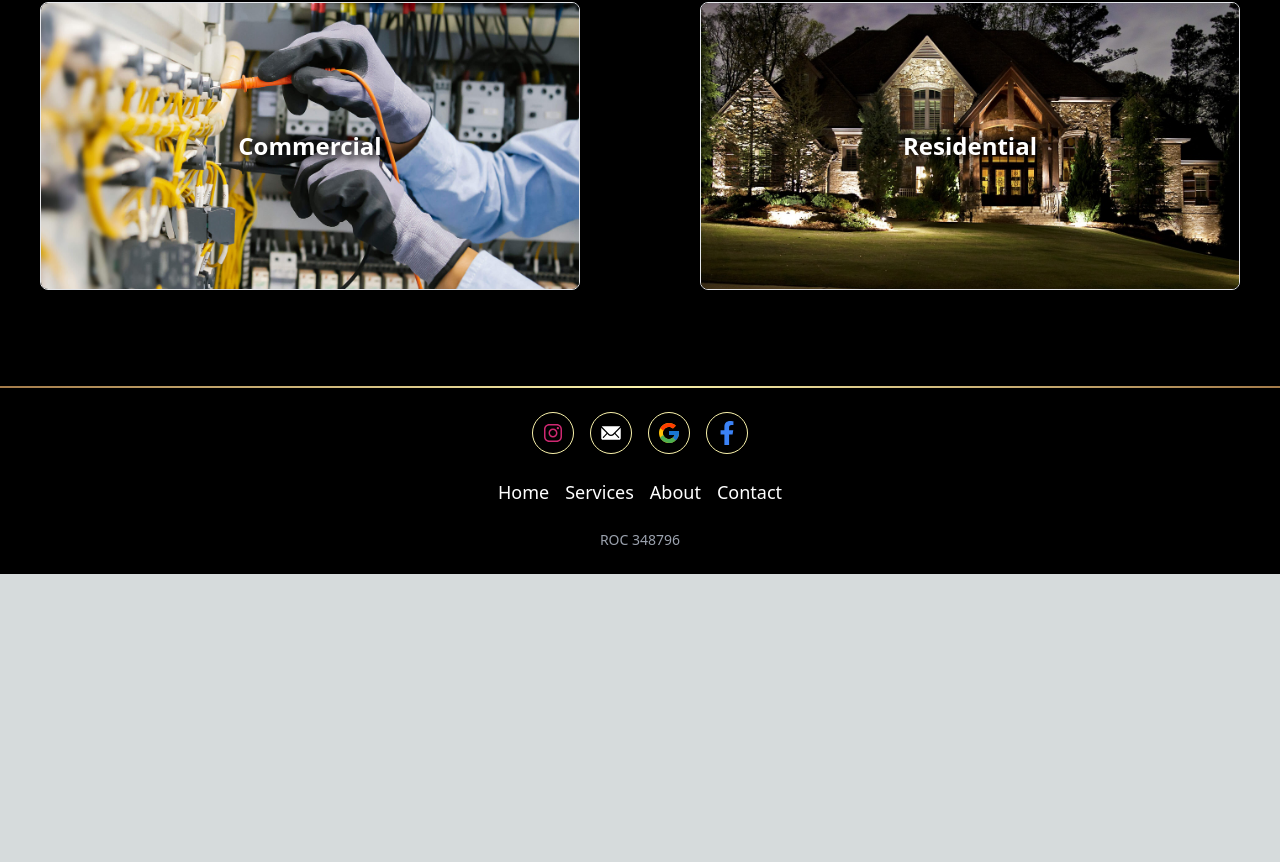
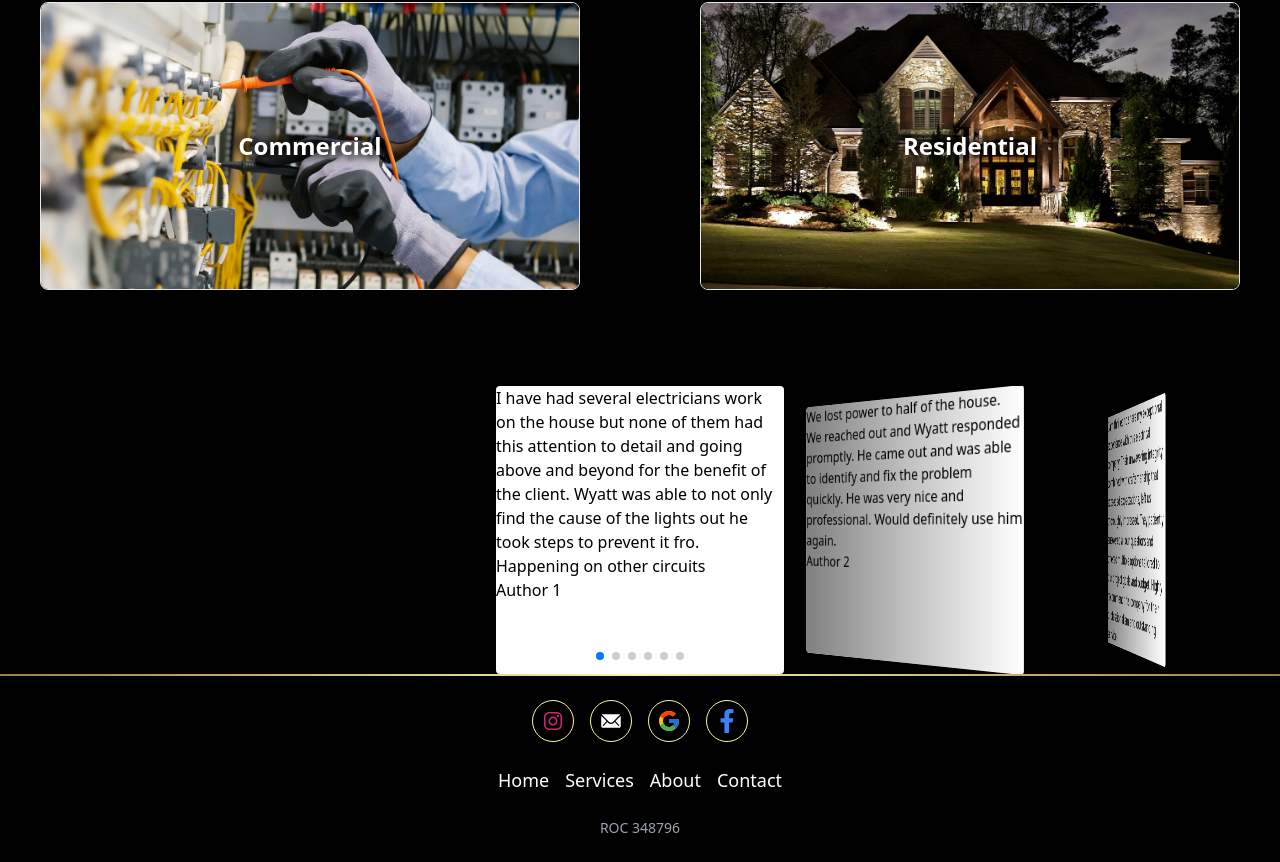
Before and after one commit to Jaron15/GroundedElectrical, a Next.js app: page / in a window 1280 px wide. Shown: the part 852-1714 px from the top of the page. Before the commit the page ends 1426 px from the top, so only its background shows below. Built offline with nearby package versions, Linux system fonts and the light colour scheme.

Commit message:
review carousel basic layout

```diff
--- a/package.json
+++ b/package.json
@@ -15,7 +15,8 @@
     "next": "13.5.6",
     "react": "^18",
     "react-dom": "^18",
-    "react-icons": "^4.12.0"
+    "react-icons": "^4.12.0",
+    "swiper": "^11.0.5"
   },
   "devDependencies": {
     "autoprefixer": "^10",
--- a/src/components/ReviewSlider.js
+++ b/src/components/ReviewSlider.js
@@ -1,18 +1,25 @@
+import React from 'react';
 import { Swiper, SwiperSlide } from 'swiper/react';
 import 'swiper/css';
 import 'swiper/css/effect-coverflow';
 import 'swiper/css/pagination';
-import { EffectCoverflow, Pagination } from 'swiper';
+import { EffectCoverflow, Pagination } from 'swiper/modules';
+
 
 function ReviewSlider() {
-    const reviews = [
-        { text: 'Review 1', author: 'Author 1' },
-        { text: 'Review 2', author: 'Author 2' },
+    const slides = [
+        { text: 'I have had several electricians work on the house but none of them had this attention to detail and going above and beyond for the benefit of the client. Wyatt was able to not only find the cause of the lights out he took steps to prevent it fro. Happening on other circuits', author: 'Author 1' },
+        { text: 'We lost power to half of the house. We reached out and Wyatt responded promptly. He came out and was able to identify and fix the problem quickly. He was very nice and professional. Would definitely use him again.', author: 'Author 2' },
+        { text: 'I am thrilled to share my exceptional experience with this electrical company. Their unwavering integrity, combined with craftsmanship that exceeded expectations, left us thoroughly impressed. They patiently answered all our questions and offered multiple options tailored to our project goals and budget. Highly recommend this company for their professionalism and outstanding service.', author: 'Author 2' },
+        { text: 'Grounded Electric is amazing! Wyatt came out and installed my lighting around the house in a timely manner and informed me every step of the way. He has 26 years experience and it was obvious. I also like that the pricing is VERY reasonable. It&aposs always my worry that I will be “taken for a ride” but instead, I felt taken care of. Thank you!!!', author: 'Author 2' },
+        { text: 'Very professional and does a great job! Friendly and quick.', author: 'Author 2' },
+        { text: 'Exceptional. We have been struggling with flickering lights and the TV turning off when a near by door opens.. Grounded Electrical to the rescue. Great service, fair prices… if you need an electrician, look no further… 10 stars!!', author: 'Author 2' },
         // ... more reviews
       ];
 
+
       return (
-        <>
+        <div className="w-full  h-full flex justify-center items-center ">
           <Swiper
             effect={'coverflow'}
             grabCursor={true}
@@ -25,22 +32,22 @@ function ReviewSlider() {
               modifier: 1,
               slideShadows: true,
             }}
+
             pagination={true}
             modules={[EffectCoverflow, Pagination]}
-            className="mySwiper"
+            className="w-full max-w-6xl"
           >
-            {reviews.map((review, index) => (
-              <SwiperSlide key={index}>
-                <div className="p-4 bg-white rounded shadow">
-                  <p className="text-gray-600">{review.text}</p>
-                  <p className="text-gray-800 font-semibold">{review.author}</p>
-                </div>
+            {slides.map((slide, index) => (
+              <SwiperSlide key={index} className="!w-72 !h-72 bg-white rounded shadow-lg flex justify-center items-center text-black">
+            <div>
+                <p>{slide.text}</p>
+                <p>{slide.author}</p>
+            </div>
               </SwiperSlide>
             ))}
           </Swiper>
-        </>
+        </div>
       );
-    }
-
+    };
 
 export default ReviewSlider
--- a/src/pages/index.js
+++ b/src/pages/index.js
@@ -5,6 +5,7 @@ import Hero from '@/components/Hero';
 import Services from '@/components/Services';
 import Footer from '@/components/Footer';
 import Layout from '@/components/Layout';
+import ReviewSlider from '@/components/ReviewSlider';
 
 const inter = Inter({ subsets: ['latin'] })
 
@@ -19,7 +20,7 @@ export default function Home() {
       <Hero />
         {/* Other sections/components will follow */}
         <Services />
-
+        <ReviewSlider />
       </main>
 
       </Layout>
```
Also changed, not shown: 1 other file (tests, documents, lock files or other folders).
